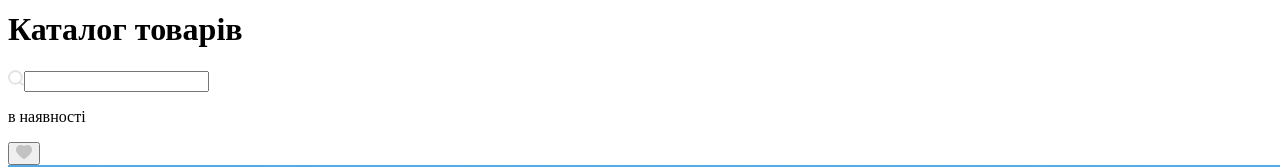
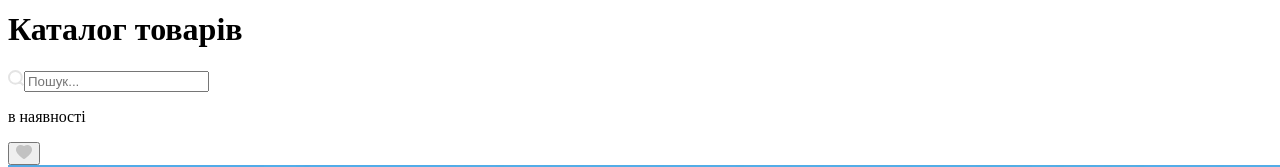
Before and after one commit to antony-efanov/e-commerce-ua-merch, a JavaScript app: page / in a window 1280 px wide. Shown: the part 222-389 px from the top of the page. Built offline with nearby package versions, Linux system fonts and the light colour scheme; the HTML template or start-up script is replaced by a standard one.

Commit message:
New component - Catalog, added searchbar styles

```diff
--- a/src/App.js
+++ b/src/App.js
@@ -1,3 +1,4 @@
+import Cart from './components/Cart'
 import Card from './components/Card';
 import Header from './components/Header';
 import Catalog from './components/Catalog'
@@ -89,6 +90,9 @@ function App() {
   return (
 
     <div className="app">
+
+      <Cart />
+
       <div className="wrapper">
 
           <Header />
--- /dev/null
+++ b/src/components/Cart/index.js
@@ -0,0 +1,9 @@
+function Cart() {
+  return (
+    <div className="cart__overlay">
+      <div className="cart__itself"></div>
+    </div>
+  );
+}
+
+export default Cart;
--- a/src/components/Catalog/_style.scss
+++ b/src/components/Catalog/_style.scss
@@ -2,7 +2,6 @@
   display: flex;
   align-items: center;
   justify-content: space-between;
-
 
   margin-block-end: 1rem;
   padding-inline: 2rem;
@@ -14,4 +13,27 @@
   @include lg {
     margin-block-end: 0;
   }
+
+  &__searchbox {
+
+    display: flex;
+    position: relative;
+
+    &--icon {
+      cursor: pointer;
+      position: absolute;
+      right: .5rem;
+      top: 50%;
+      transform: translateY(-50%);
+    }
+
+    &--field {
+      font-size: 1rem;
+      font-family: 'Roboto', sans-serif;;
+      padding: .5rem;
+
+      border: 1px solid $colorShadow;
+      border-radius: .5rem;
+    }
+  }
 }
--- a/src/components/Catalog/index.js
+++ b/src/components/Catalog/index.js
@@ -2,8 +2,10 @@ function Catalog() {
   return (
     <div className="catalog">
       <h1 className="catalog__title">Каталог товарів</h1>
-      <img className="catalog__search-icon" src="/img/icons/search.svg" alt="search"/>
-      <input className="catalog__search" type="text"/>
+      <div className="catalog__searchbox">
+        <img className="catalog__searchbox--icon" src="/img/icons/search.svg" alt="search"/>
+        <input placeholder="Пошук..." className="catalog__searchbox--field" type="text"/>
+      </div>
     </div>
   );
 }
--- a/src/style/index.scss
+++ b/src/style/index.scss
@@ -1,4 +1,5 @@
 @import './essentials/import';
+@import '../components/Cart/style';
 @import '../components/Header/style';
 @import '../components/Catalog/style';
 @import '../components/Card/style';
```
Also changed, not shown: src/components/Cart/_style.scss (added, +9 -0 lines).
